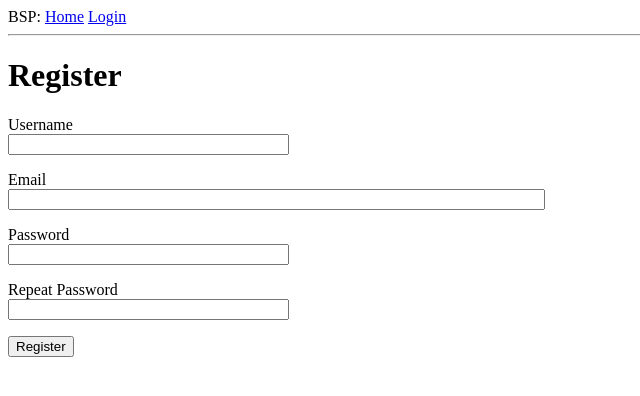
After one commit to hustjiangtao/bsp, a Flask app: page /register in a window 1280 px wide. The commit adds this page. Shown: the top 396 px of the page, without its empty margins (0-640 px from the left). Run offline with Flask 2, Linux system fonts and the light colour scheme; parts of the project's set-up code (start-up, migrations or seed data) failed here and were passed over; some libraries are stand-ins or nearby versions.

Commit message:
Update: user login & register

```diff
--- a/app/forms.py
+++ b/app/forms.py
@@ -6,16 +6,35 @@
 
 from flask_wtf import FlaskForm
 from wtforms import StringField, BooleanField, TextAreaField, PasswordField, SubmitField
-from wtforms.validators import DataRequired, Length
+from wtforms.validators import DataRequired, Length, Email, EqualTo, ValidationError
+from app.models import User
 
 
 class LoginForm(FlaskForm):
     """Login form"""
-    # openid = StringField("openid", validators=[DataRequired()])
     username = StringField("Username", validators=[DataRequired()])
     password = PasswordField("Password", validators=[DataRequired()])
     remember_me = BooleanField("Remember Me", default=False)
     submit = SubmitField("Sign In")
+
+
+class RegistrationForm(FlaskForm):
+    """Register form"""
+    username = StringField("Username", validators=[DataRequired()])
+    email = StringField("Email", validators=[DataRequired(), Email()])
+    password = PasswordField("Password", validators=[DataRequired()])
+    password2 = PasswordField("Repeat Password", validators=[DataRequired(), EqualTo('password')])
+    submit = SubmitField("Register")
+
+    def validate_username(self, username):
+        user = User.query.filter_by(username=username.data).first()
+        if user is not None:
+            raise ValidationError('Please use a different username.')
+
+    def vaildate_email(self, email):
+        user = User.query.filter_by(email=email.data).first()
+        if user is not None:
+            raise ValidationError('Please use a different email address.')
 
 
 class EditForm(FlaskForm):
--- a/app/templates/index.html
+++ b/app/templates/index.html
@@ -1,6 +1,7 @@
 {% extends "base.html" %}
+
 {% block content %}
-    <h3>hi, {{ g.user.nickname }}</h3>
+    <h3>hi, {{ current_user.username }}</h3>
     <form action="" method="post" name="post">
         {{ form.hidden_tag() }}
         <table>
@@ -21,7 +22,7 @@
         </table>
     </form>
     {% for post in posts.items %}
-        <p>{{ g.user.nickname }} says: {{ post.body }}</p>
+        <p>{{ post.author.username }} says: {{ post.body }}</p>
     {% endfor %}
     {% if posts.has_prev %}<a href="{{ url_for('index', page=posts.prev_num) }}"><< Newer posts</a>{% else %}<< Newer posts{% endif %}
     {% if posts.has_next %}<a href="{{ url_for('index', page=posts.next_num) }}">Older posts >></a>{% else %}Older posts >>{% endif %}
--- a/app/templates/login.html
+++ b/app/templates/login.html
@@ -20,5 +20,6 @@
         </p>
         <p>{{ form.remember_me() }} {{ form.remember_me.label }}</p>
         <p>{{ form.submit() }}</p>
+    <p>New User? <a href="{{ url_for('register') }}">Click to Register!</a></p>
     </form>
 {% endblock %}
--- /dev/null
+++ b/app/templates/register.html
@@ -0,0 +1,37 @@
+{% extends "base.html" %}
+
+{% block content %}
+    <h1>Register</h1>
+    <form action="" method="post" name="register">
+        {{ form.hidden_tag() }}
+        <p>
+            {{ form.username.label }}<br>
+            {{ form.username(size=32) }}<br>
+            {% for error in form.username.errors %}
+                <span style="color: red;">{{ error }}</span>
+            {% endfor %}
+        </p>
+        <p>
+            {{ form.email.label }}<br>
+            {{ form.email(size=64) }}<br>
+            {% for error in form.email.errors %}
+                <span style="color: red;">{{ error }}</span>
+            {% endfor %}
+        </p>
+        <p>
+            {{ form.password.label }}<br>
+            {{ form.password(size=32) }}<br>
+            {% for error in form.password.errors %}
+                <span style="color: red;">{{ error }}</span>
+            {% endfor %}
+        </p>
+        <p>
+            {{ form.password2.label }}<br>
+            {{ form.password2(size=32) }}<br>
+            {% for error in form.password2.errors %}
+                <span style="color: red;">{{ error }}</span>
+            {% endfor %}
+        </p>
+        <p>{{ form.submit() }}</p>
+    </form>
+{% endblock %}
--- a/app/views.py
+++ b/app/views.py
@@ -5,12 +5,13 @@
 
 
 from datetime import datetime
-from flask import render_template, flash, redirect, session, url_for, request, g
+from flask import render_template, flash, redirect, url_for, request, g
 from flask_login import login_user, logout_user, current_user, login_required
 from flask_sqlalchemy import get_debug_queries
-from app import app, db, lm
+from werkzeug.urls import url_parse
+from app import app, db
 from config import POSTS_PER_PAGE, MAX_SEARCH_RESULTS, SQLALCHEMY_RECORD_QUERIES, DATABASE_QUERY_TIMEOUT
-from .forms import LoginForm, EditForm, PostForm, SearchForm
+from .forms import LoginForm, RegistrationForm, EditForm, PostForm, SearchForm
 from .models import User, Post
 from .emails import follower_notification
 
@@ -20,8 +21,6 @@ from .emails import follower_notification
 @app.route('/index/<int:page>', methods=['GET', 'POST'])
 @login_required
 def index(page=1):
-    title = "Home"
-    name = "gagaga"
     form = PostForm()
     if form.validate_on_submit():
         post = Post(body=form.post.data, timestamp=datetime.utcnow(), author=g.user)
@@ -31,45 +30,41 @@ def index(page=1):
         return redirect(url_for('index'))
     # posts = Post.query.filter_by(author=g.user).order_by(Post.timestamp.desc()).all()
     posts = g.user.followed_posts().paginate(page, POSTS_PER_PAGE, False)
-    return render_template("index.html", title=title, name=name, form=form, posts=posts)
+    return render_template("index.html", title="Home", form=form, posts=posts)
 
 
-# @app.route('/login', methods=['GET'])
 @app.route('/login', methods=['GET', 'POST'])
 def login():
-    if g.user is not None and g.user.is_authenticated:
+    if current_user.is_authenticated:
         return redirect(url_for('index'))
     form = LoginForm()
     if form.validate_on_submit():
-        session["remember_me"] = form.remember_me.data
-        result = True
-        # return after_login(email=form.email.data, nickname=form.nickname.data)
-        # return result
-    return render_template('login.html', title="Sign In", form=form, providers=app.config["OPENID_PROVIDERS"])
+        user = User.query.filter_by(username=form.username.data).first()
+        if user is None or not user.check_password(form.password.data):
+            flash('Invalid username or password')
+            return redirect(url_for('login'))
+        login_user(user, remember=form.remember_me.data)
+        next_page = request.args.get('next')
+        if not next_page or url_parse(next_page).netloc != '':
+            next_page = url_for('index')
+        return redirect(next_page)
+    return render_template('login.html', title="Sign In", form=form)
 
 
-@lm.user_loader
-def loader_user(id):
-    return User.query.get(int(id))
-
-
-def after_login(email, nickname):
-    print('=====')
-    user = User.query.filter_by(email=email).first()
-    if user is None:
-        nickname = nickname
-        if nickname is None or nickname == "":
-            nickname = email.split('@')[0]
-        user = User(nickname=nickname, email=email)
+@app.route('/register', methods=['GET', 'POST'])
+def register():
+    if current_user.is_authenticated:
+        return redirect(url_for('index'))
+    form = RegistrationForm()
+    if form.validate_on_submit():
+        print('===')
+        user = User(username=form.username.data, email=form.email.data)
+        user.set_password(form.password.data)
         db.session.add(user)
-        db.session.add(user.follow(user))  # self followed
         db.session.commit()
-    remember_me = False
-    if "remember_me" in session:
-        remember_me = session["remember_me"]
-        session.pop("remember", None)
-    login_user(user, remember=remember_me)
-    return redirect(request.args.get('next') or url_for('index'))
+        flash('Congratulations, you are now a registered user!')
+        return redirect(url_for('login'))
+    return render_template('register.html', title="Register", form=form)
 
 
 @app.before_request
```
Also changed, not shown: app/__init__.py (+2 -5 lines), app/models.py (+13 -15 lines), 1 other file.
